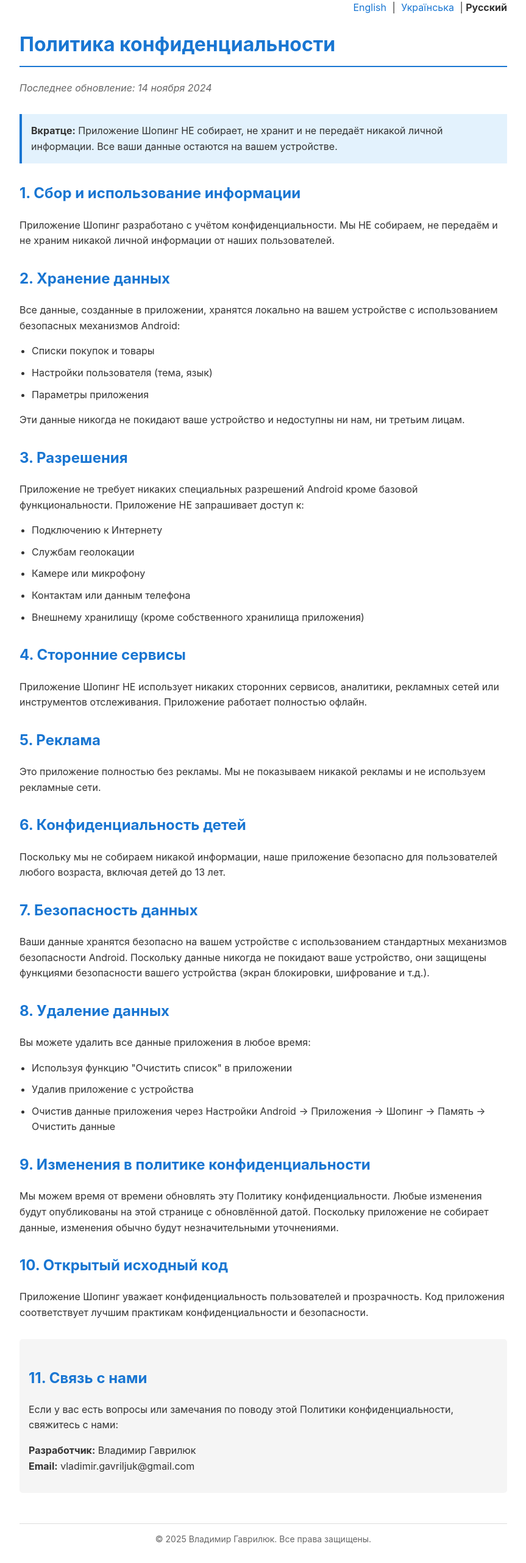
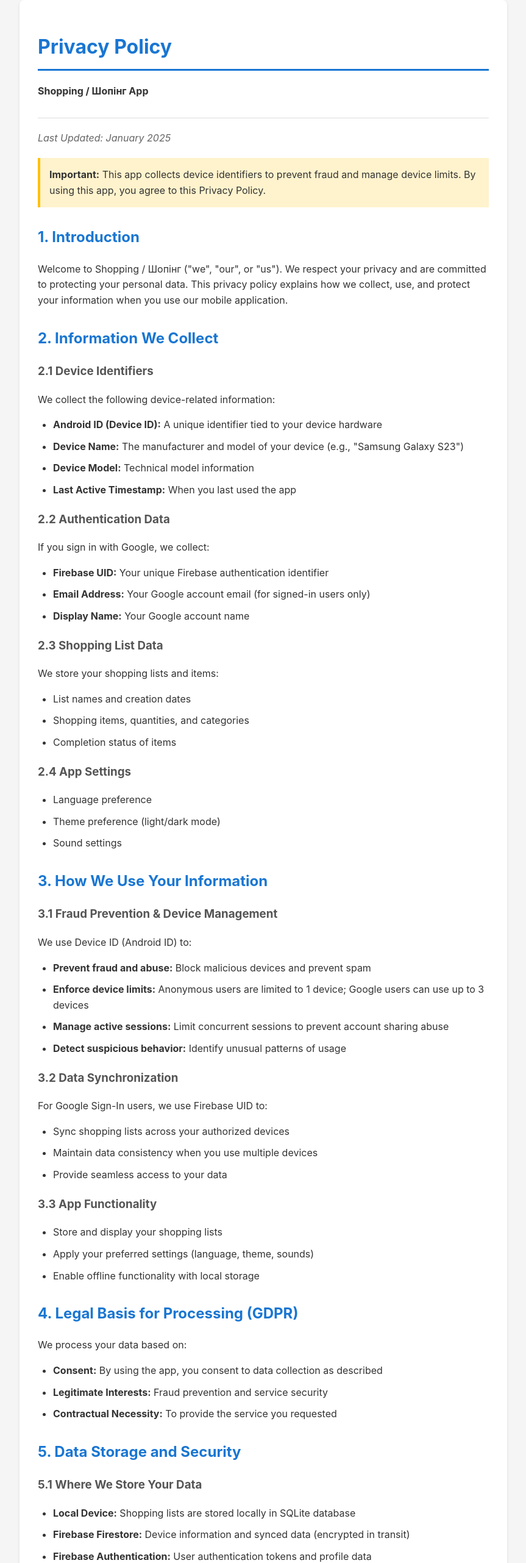
Before and after one commit to VladimirGavrilyuk/shopping-privacy-policy, a plain HTML site: page privacy-policy-ru.html in a window 1280 px wide. Shown: the part 20-2583 px from the top of the page at 61% size, without its empty margins (208-1071 px from the left). Drawn offline with Linux system fonts and the light colour scheme.

Commit message:
Translate privacy policy to English and improve layout
Updated the privacy policy to English and enhanced styling.

```diff
--- a/privacy-policy-ru.html
+++ b/privacy-policy-ru.html
@@ -1,135 +1,294 @@
 <!DOCTYPE html>
-<html lang="ru">
+<html lang="en">
 <head>
     <meta charset="UTF-8">
     <meta name="viewport" content="width=device-width, initial-scale=1.0">
-    <title>Политика конфиденциальности - Шопинг</title>
+    <title>Privacy Policy - Shopping App</title>
     <style>
         body {
             font-family: -apple-system, BlinkMacSystemFont, 'Segoe UI', Roboto, Oxygen, Ubuntu, Cantarell, sans-serif;
             line-height: 1.6;
+            color: #333;
             max-width: 800px;
             margin: 0 auto;
             padding: 20px;
-            color: #333;
+            background-color: #f5f5f5;
+        }
+        .container {
+            background-color: white;
+            padding: 30px;
+            border-radius: 8px;
+            box-shadow: 0 2px 4px rgba(0,0,0,0.1);
         }
         h1 {
-            color: #1976D2;
-            border-bottom: 2px solid #1976D2;
+            color: #1976d2;
+            border-bottom: 3px solid #1976d2;
             padding-bottom: 10px;
         }
         h2 {
-            color: #1976D2;
+            color: #1976d2;
             margin-top: 30px;
+        }
+        h3 {
+            color: #555;
+            margin-top: 20px;
+        }
+        .highlight {
+            background-color: #fff3cd;
+            padding: 15px;
+            border-left: 4px solid #ffc107;
+            margin: 20px 0;
+        }
+        ul {
+            padding-left: 25px;
+        }
+        li {
+            margin: 10px 0;
         }
         .last-updated {
             color: #666;
             font-style: italic;
-            margin-bottom: 30px;
+            margin-top: 30px;
+            padding-top: 20px;
+            border-top: 1px solid #ddd;
         }
-        .highlight {
-            background-color: #E3F2FD;
-            padding: 15px;
-            border-left: 4px solid #1976D2;
-            margin: 20px 0;
+        a {
+            color: #1976d2;
+            text-decoration: none;
         }
-        ul {
-            padding-left: 20px;
-        }
-        li {
-            margin: 10px 0;
-        }
-        .contact {
-            background-color: #f5f5f5;
-            padding: 15px;
-            border-radius: 5px;
-            margin-top: 30px;
-        }
-        .lang-switch {
-            text-align: right;
-            margin-bottom: 20px;
-        }
-        .lang-switch a {
-            margin: 0 5px;
-            color: #1976D2;
-            text-decoration: none;
+        a:hover {
+            text-decoration: underline;
         }
     </style>
 </head>
 <body>
-    <div class="lang-switch">
-        <a href="privacy-policy.html">English</a> |
-        <a href="privacy-policy-uk.html">Українська</a> |
-        <strong>Русский</strong>
-    </div>
+    <div class="container">
+        <h1>Privacy Policy</h1>
+        <p><strong>Shopping / Шопінг App</strong></p>
+        <p class="last-updated">Last Updated: January 2025</p>
 
-    <h1>Политика конфиденциальности</h1>
-    <p class="last-updated">Последнее обновление: 14 ноября 2024</p>
+        <div class="highlight">
+            <strong>Important:</strong> This app collects device identifiers to prevent fraud and manage device limits. By using this app, you agree to this Privacy Policy.
+        </div>
 
-    <div class="highlight">
-        <strong>Вкратце:</strong> Приложение Шопинг НЕ собирает, не хранит и не передаёт никакой личной информации. Все ваши данные остаются на вашем устройстве.
-    </div>
+        <h2>1. Introduction</h2>
+        <p>
+            Welcome to Shopping / Шопінг ("we", "our", or "us"). We respect your privacy and are committed to protecting your personal data.
+            This privacy policy explains how we collect, use, and protect your information when you use our mobile application.
+        </p>
 
-    <h2>1. Сбор и использование информации</h2>
-    <p>Приложение Шопинг разработано с учётом конфиденциальности. Мы НЕ собираем, не передаём и не храним никакой личной информации от наших пользователей.</p>
+        <h2>2. Information We Collect</h2>
 
-    <h2>2. Хранение данных</h2>
-    <p>Все данные, созданные в приложении, хранятся локально на вашем устройстве с использованием безопасных механизмов Android:</p>
-    <ul>
-        <li>Списки покупок и товары</li>
-        <li>Настройки пользователя (тема, язык)</li>
-        <li>Параметры приложения</li>
-    </ul>
-    <p>Эти данные никогда не покидают ваше устройство и недоступны ни нам, ни третьим лицам.</p>
+        <h3>2.1 Device Identifiers</h3>
+        <p>We collect the following device-related information:</p>
+        <ul>
+            <li><strong>Android ID (Device ID):</strong> A unique identifier tied to your device hardware</li>
+            <li><strong>Device Name:</strong> The manufacturer and model of your device (e.g., "Samsung Galaxy S23")</li>
+            <li><strong>Device Model:</strong> Technical model information</li>
+            <li><strong>Last Active Timestamp:</strong> When you last used the app</li>
+        </ul>
 
-    <h2>3. Разрешения</h2>
-    <p>Приложение не требует никаких специальных разрешений Android кроме базовой функциональности. Приложение НЕ запрашивает доступ к:</p>
-    <ul>
-        <li>Подключению к Интернету</li>
-        <li>Службам геолокации</li>
-        <li>Камере или микрофону</li>
-        <li>Контактам или данным телефона</li>
-        <li>Внешнему хранилищу (кроме собственного хранилища приложения)</li>
-    </ul>
+        <h3>2.2 Authentication Data</h3>
+        <p>If you sign in with Google, we collect:</p>
+        <ul>
+            <li><strong>Firebase UID:</strong> Your unique Firebase authentication identifier</li>
+            <li><strong>Email Address:</strong> Your Google account email (for signed-in users only)</li>
+            <li><strong>Display Name:</strong> Your Google account name</li>
+        </ul>
 
-    <h2>4. Сторонние сервисы</h2>
-    <p>Приложение Шопинг НЕ использует никаких сторонних сервисов, аналитики, рекламных сетей или инструментов отслеживания. Приложение работает полностью офлайн.</p>
+        <h3>2.3 Shopping List Data</h3>
+        <p>We store your shopping lists and items:</p>
+        <ul>
+            <li>List names and creation dates</li>
+            <li>Shopping items, quantities, and categories</li>
+            <li>Completion status of items</li>
+        </ul>
 
-    <h2>5. Реклама</h2>
-    <p>Это приложение полностью без рекламы. Мы не показываем никакой рекламы и не используем рекламные сети.</p>
+        <h3>2.4 App Settings</h3>
+        <ul>
+            <li>Language preference</li>
+            <li>Theme preference (light/dark mode)</li>
+            <li>Sound settings</li>
+        </ul>
 
-    <h2>6. Конфиденциальность детей</h2>
-    <p>Поскольку мы не собираем никакой информации, наше приложение безопасно для пользователей любого возраста, включая детей до 13 лет.</p>
+        <h2>3. How We Use Your Information</h2>
 
-    <h2>7. Безопасность данных</h2>
-    <p>Ваши данные хранятся безопасно на вашем устройстве с использованием стандартных механизмов безопасности Android. Поскольку данные никогда не покидают ваше устройство, они защищены функциями безопасности вашего устройства (экран блокировки, шифрование и т.д.).</p>
+        <h3>3.1 Fraud Prevention & Device Management</h3>
+        <p>We use Device ID (Android ID) to:</p>
+        <ul>
+            <li><strong>Prevent fraud and abuse:</strong> Block malicious devices and prevent spam</li>
+            <li><strong>Enforce device limits:</strong> Anonymous users are limited to 1 device; Google users can use up to 3 devices</li>
+            <li><strong>Manage active sessions:</strong> Limit concurrent sessions to prevent account sharing abuse</li>
+            <li><strong>Detect suspicious behavior:</strong> Identify unusual patterns of usage</li>
+        </ul>
 
-    <h2>8. Удаление данных</h2>
-    <p>Вы можете удалить все данные приложения в любое время:</p>
-    <ul>
-        <li>Используя функцию "Очистить список" в приложении</li>
-        <li>Удалив приложение с устройства</li>
-        <li>Очистив данные приложения через Настройки Android → Приложения → Шопинг → Память → Очистить данные</li>
-    </ul>
+        <h3>3.2 Data Synchronization</h3>
+        <p>For Google Sign-In users, we use Firebase UID to:</p>
+        <ul>
+            <li>Sync shopping lists across your authorized devices</li>
+            <li>Maintain data consistency when you use multiple devices</li>
+            <li>Provide seamless access to your data</li>
+        </ul>
 
-    <h2>9. Изменения в политике конфиденциальности</h2>
-    <p>Мы можем время от времени обновлять эту Политику конфиденциальности. Любые изменения будут опубликованы на этой странице с обновлённой датой. Поскольку приложение не собирает данные, изменения обычно будут незначительными уточнениями.</p>
+        <h3>3.3 App Functionality</h3>
+        <ul>
+            <li>Store and display your shopping lists</li>
+            <li>Apply your preferred settings (language, theme, sounds)</li>
+            <li>Enable offline functionality with local storage</li>
+        </ul>
 
-    <h2>10. Открытый исходный код</h2>
-    <p>Приложение Шопинг уважает конфиденциальность пользователей и прозрачность. Код приложения соответствует лучшим практикам конфиденциальности и безопасности.</p>
+        <h2>4. Legal Basis for Processing (GDPR)</h2>
+        <p>We process your data based on:</p>
+        <ul>
+            <li><strong>Consent:</strong> By using the app, you consent to data collection as described</li>
+            <li><strong>Legitimate Interests:</strong> Fraud prevention and service security</li>
+            <li><strong>Contractual Necessity:</strong> To provide the service you requested</li>
+        </ul>
 
-    <div class="contact">
-        <h2>11. Связь с нами</h2>
-        <p>Если у вас есть вопросы или замечания по поводу этой Политики конфиденциальности, свяжитесь с нами:</p>
+        <h2>5. Data Storage and Security</h2>
+
+        <h3>5.1 Where We Store Your Data</h3>
+        <ul>
+            <li><strong>Local Device:</strong> Shopping lists are stored locally in SQLite database</li>
+            <li><strong>Firebase Firestore:</strong> Device information and synced data (encrypted in transit)</li>
+            <li><strong>Firebase Authentication:</strong> User authentication tokens and profile data</li>
+        </ul>
+
+        <h3>5.2 Security Measures</h3>
+        <ul>
+            <li>All data transmitted to Firebase is encrypted using TLS/SSL</li>
+            <li>Firebase Security Rules restrict access to authorized users only</li>
+            <li>Device IDs are hashed and stored securely</li>
+            <li>We do not store credit card or payment information</li>
+        </ul>
+
+        <h3>5.3 Data Retention</h3>
+        <ul>
+            <li><strong>Anonymous users:</strong> Device data retained until you uninstall the app or request deletion</li>
+            <li><strong>Google Sign-In users:</strong> Data retained while you have an active account</li>
+            <li><strong>Blocked devices:</strong> Block status retained indefinitely for fraud prevention</li>
+        </ul>
+
+        <h2>6. Data Sharing and Third Parties</h2>
+
+        <h3>6.1 We Do NOT Share Your Data</h3>
+        <p>We do not sell, rent, or share your personal data with third parties for marketing purposes.</p>
+
+        <h3>6.2 Service Providers</h3>
+        <p>We use the following trusted service providers:</p>
+        <ul>
+            <li><strong>Google Firebase:</strong> Authentication, cloud storage, and analytics
+                <br><a href="https://firebase.google.com/support/privacy" target="_blank">Firebase Privacy Policy</a>
+            </li>
+            <li><strong>Google Cloud Platform:</strong> Hosting and data storage
+                <br><a href="https://cloud.google.com/terms/cloud-privacy-notice" target="_blank">Google Cloud Privacy Notice</a>
+            </li>
+        </ul>
+
+        <h3>6.3 Legal Requirements</h3>
+        <p>We may disclose your information if required by law, court order, or government regulation.</p>
+
+        <h2>7. Your Rights</h2>
+
+        <h3>7.1 Access and Control</h3>
+        <p>You have the right to:</p>
+        <ul>
+            <li><strong>Access:</strong> Request a copy of your data</li>
+            <li><strong>Correction:</strong> Update incorrect or incomplete data</li>
+            <li><strong>Deletion:</strong> Request deletion of your account and data</li>
+            <li><strong>Data Portability:</strong> Receive your data in a portable format</li>
+            <li><strong>Objection:</strong> Object to processing of your data</li>
+            <li><strong>Withdraw Consent:</strong> Withdraw consent at any time</li>
+        </ul>
+
+        <h3>7.2 How to Exercise Your Rights</h3>
+        <p>To exercise any of these rights, contact us at: <a href="mailto:vladimir.gavriljuk@gmail.com">vladimir.gavriljuk@gmail.com</a></p>
+        <p>We will respond to your request within 30 days.</p>
+
+        <h3>7.3 Account Deletion</h3>
+        <p>To delete your account and all associated data:</p>
+        <ol>
+            <li>For <strong>Anonymous users:</strong> Uninstall the app and clear app data</li>
+            <li>For <strong>Google Sign-In users:</strong>
+                <ul>
+                    <li>Open the app → Settings → Account → Sign Out</li>
+                    <li>Then email us at <a href="mailto:vladimir.gavriljuk@gmail.com">vladimir.gavriljuk@gmail.com</a> to request data deletion</li>
+                </ul>
+            </li>
+        </ol>
+
+        <h2>8. Children's Privacy</h2>
         <p>
-            <strong>Разработчик:</strong> Владимир Гаврилюк<br>
-            <strong>Email:</strong> vladimir.gavriljuk@gmail.com
+            Our app is not intended for children under 13 years of age. We do not knowingly collect personal information from children under 13.
+            If you believe we have collected information from a child under 13, please contact us immediately.
+        </p>
+
+        <h2>9. Device Blocking and Appeals</h2>
+
+        <h3>9.1 When We Block Devices</h3>
+        <p>We may block your device if we detect:</p>
+        <ul>
+            <li>Fraudulent or abusive behavior</li>
+            <li>Violation of our Terms of Service</li>
+            <li>Attempts to circumvent device limits</li>
+            <li>Spam or automated bot activity</li>
+        </ul>
+
+        <h3>9.2 Appeal Process</h3>
+        <p>
+            If you believe your device was blocked in error, you can appeal by contacting us at
+            <a href="mailto:vladimir.gavriljuk@gmail.com">vladimir.gavriljuk@gmail.com</a> with:
+        </p>
+        <ul>
+            <li>Your device model and manufacturer</li>
+            <li>Date when blocking occurred</li>
+            <li>Explanation of why you believe it was in error</li>
+        </ul>
+        <p>We will review appeals within 5 business days.</p>
+
+        <h2>10. International Data Transfers</h2>
+        <p>
+            Your data may be transferred to and stored on servers located outside your country of residence, including the United States
+            (where Firebase servers are located). We ensure appropriate safeguards are in place to protect your data.
+        </p>
+
+        <h2>11. Changes to This Privacy Policy</h2>
+        <p>
+            We may update this Privacy Policy from time to time. We will notify you of significant changes by:
+        </p>
+        <ul>
+            <li>Displaying a notification in the app</li>
+            <li>Updating the "Last Updated" date at the top of this policy</li>
+            <li>Sending an email (for Google Sign-In users)</li>
+        </ul>
+        <p>Continued use of the app after changes constitutes acceptance of the updated policy.</p>
+
+        <h2>12. Contact Us</h2>
+        <p>If you have questions or concerns about this Privacy Policy, please contact us:</p>
+        <ul>
+            <li><strong>Developer:</strong> Volodymyr Havryliuk</li>
+            <li><strong>Email:</strong> <a href="mailto:vladimir.gavriljuk@gmail.com">vladimir.gavriljuk@gmail.com</a></li>
+            <li><strong>App Name:</strong> Shopping / Шопінг</li>
+        </ul>
+
+        <h2>13. Compliance</h2>
+        <p>This Privacy Policy complies with:</p>
+        <ul>
+            <li>Google Play Store Developer Program Policies</li>
+            <li>GDPR (General Data Protection Regulation)</li>
+            <li>CCPA (California Consumer Privacy Act)</li>
+            <li>Android User Data Policy</li>
+        </ul>
+
+        <div class="highlight">
+            <strong>Your Consent:</strong> By using Shopping / Шопінг app, you acknowledge that you have read and understood this Privacy Policy
+            and agree to the collection and use of your information as described.
+        </div>
+
+        <p class="last-updated">
+            <strong>Last Updated:</strong> January 2025<br>
+            <strong>Effective Date:</strong> January 2025
         </p>
     </div>
-
-    <hr style="margin-top: 50px; border: none; border-top: 1px solid #ddd;">
-    <p style="text-align: center; color: #666; font-size: 14px;">
-        © 2025 Владимир Гаврилюк. Все права защищены.
-    </p>
 </body>
 </html>
```
